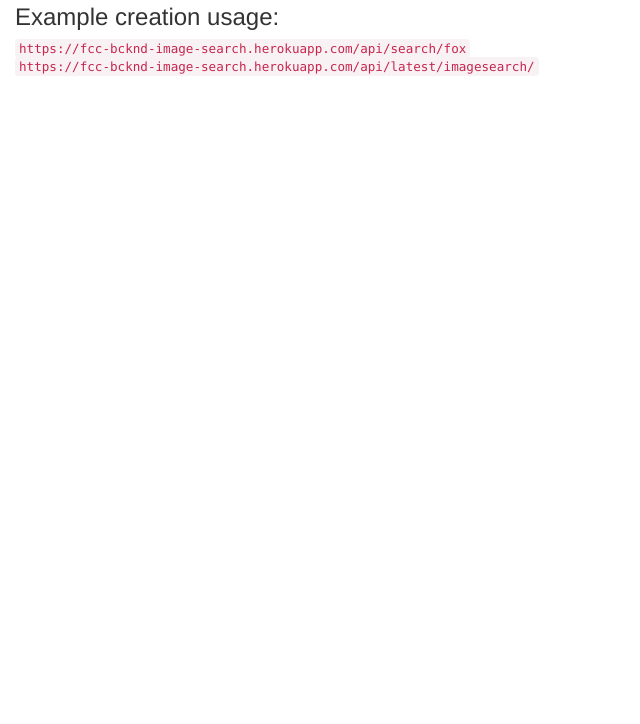
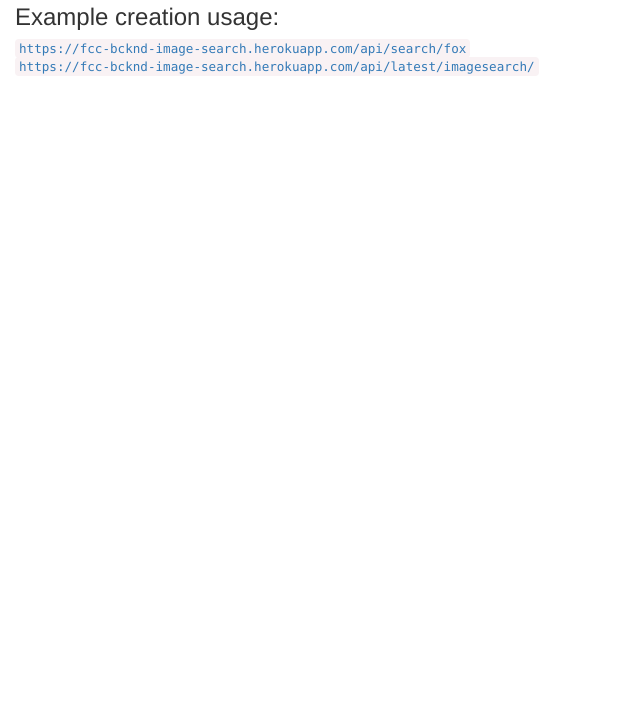
Before and after one commit to JonnyFox/image-search, a website: page src/index.html in a window 1280 px wide. Shown: the part 76-800 px from the top of the page, without its empty margins (0-640 px from the left). Drawn offline with nearby package versions, Linux system fonts and the light colour scheme.

Commit message:
refactoring

```diff
--- a/src/index.html
+++ b/src/index.html
@@ -17,7 +17,7 @@
     <div class="container-fluid">
         <h1 class="header">Image search</h1>
         <h3>Example creation usage:</h3>
-        <code>https://fcc-bcknd-image-search.herokuapp.com/api/search/fox</code>
+        <code><a href="https://fcc-bcknd-image-search.herokuapp.com/api/search/fox">https://fcc-bcknd-image-search.herokuapp.com/api/search/fox</a></code>
         <br/>
-        <code>https://fcc-bcknd-image-search.herokuapp.com/api/latest/imagesearch/</code>
+        <code><a href="https://fcc-bcknd-image-search.herokuapp.com/api/latest/imagesearch/">https://fcc-bcknd-image-search.herokuapp.com/api/latest/imagesearch/</a></code>
 </body>
```
